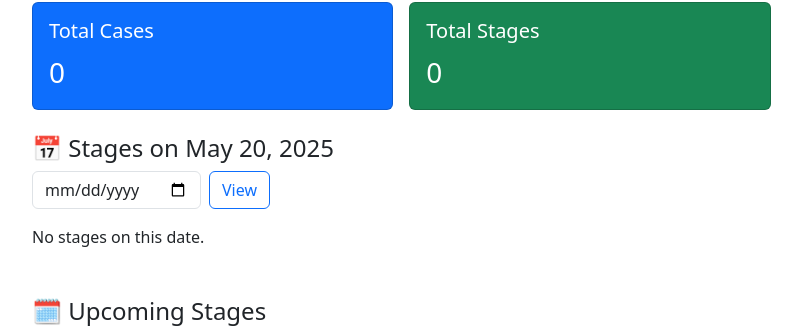
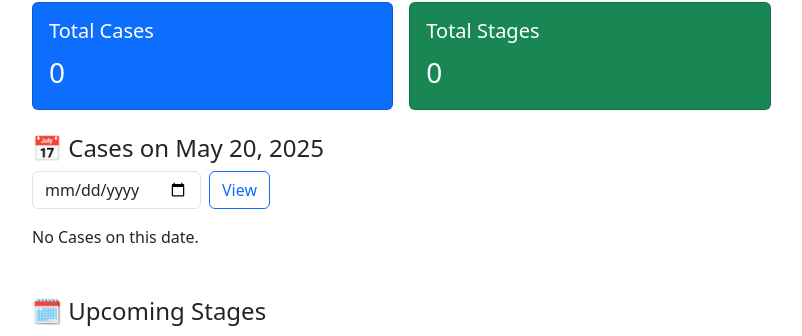
Before and after one commit to ChristyTh/lexdiary, a Django app: page / in a window 1280 px wide. Shown: the part 140-476 px from the top of the page, without its empty margins (50-852 px from the left). Run offline with Django 5.2, Linux system fonts and the light colour scheme; the visitor is signed in with stand-in values (Sample User, id 1); data that the repository does not hold is empty.

Commit message:
Updates on dashbaord - 20/05

```diff
--- a/lexdiary/templates/dashboard.html
+++ b/lexdiary/templates/dashboard.html
@@ -22,7 +22,7 @@
   </div>
 </div>
 
-<h4 class="mt-4">📅 Stages on {{ selected_date }}</h4>
+<h4 class="mt-4">📅 Cases on {{ selected_date }}</h4>
 <form method="get" class="mb-3">
   <div class="row g-2 align-items-center">
     <div class="col-auto">
@@ -51,7 +51,7 @@
     </tbody>
   </table>
 {% else %}
-  <p>No stages on this date.</p>
+  <p>No Cases on this date.</p>
 {% endif %}
 
 <h4 class="mt-5">🗓 Upcoming Stages</h4>
```
